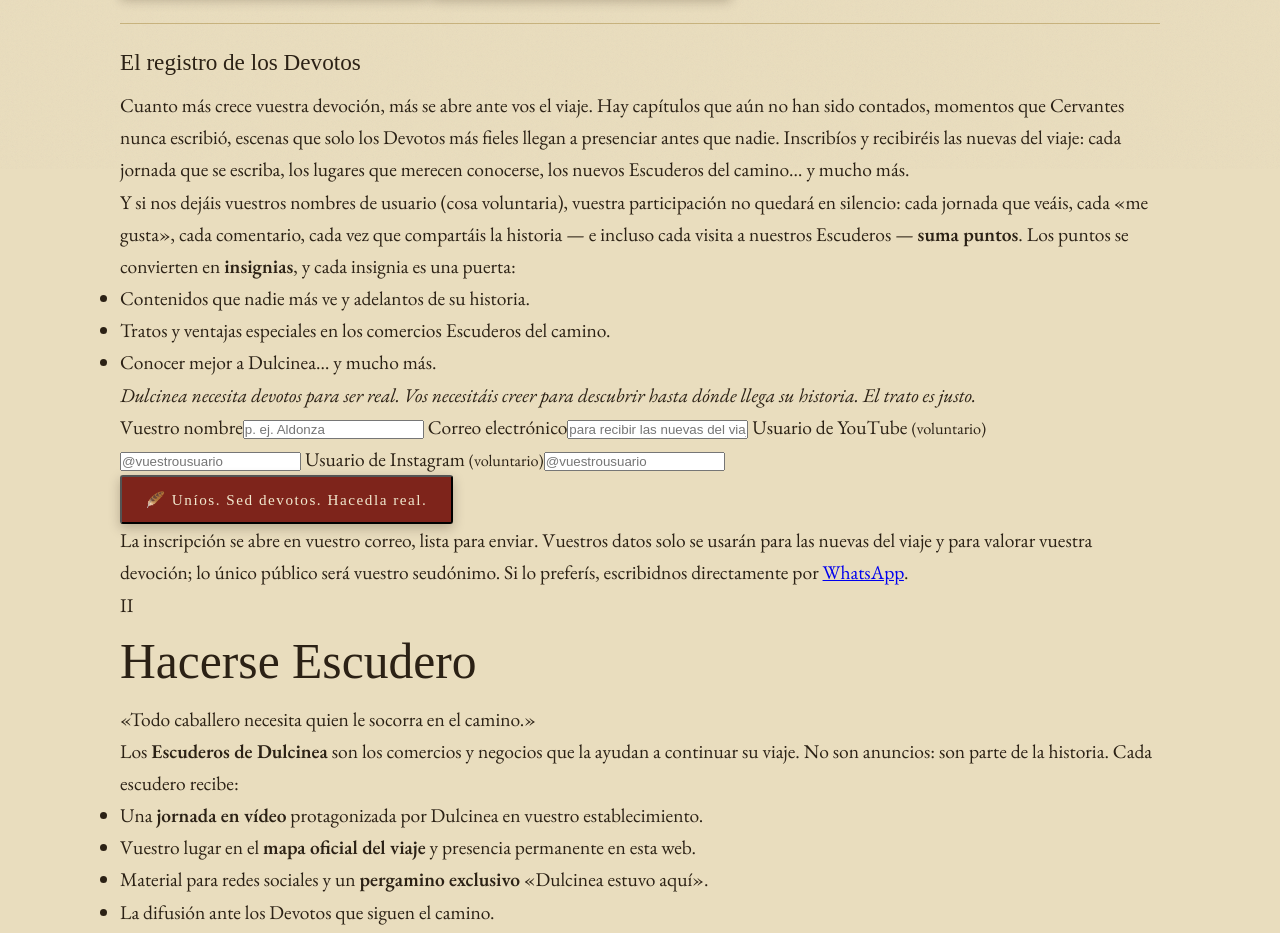
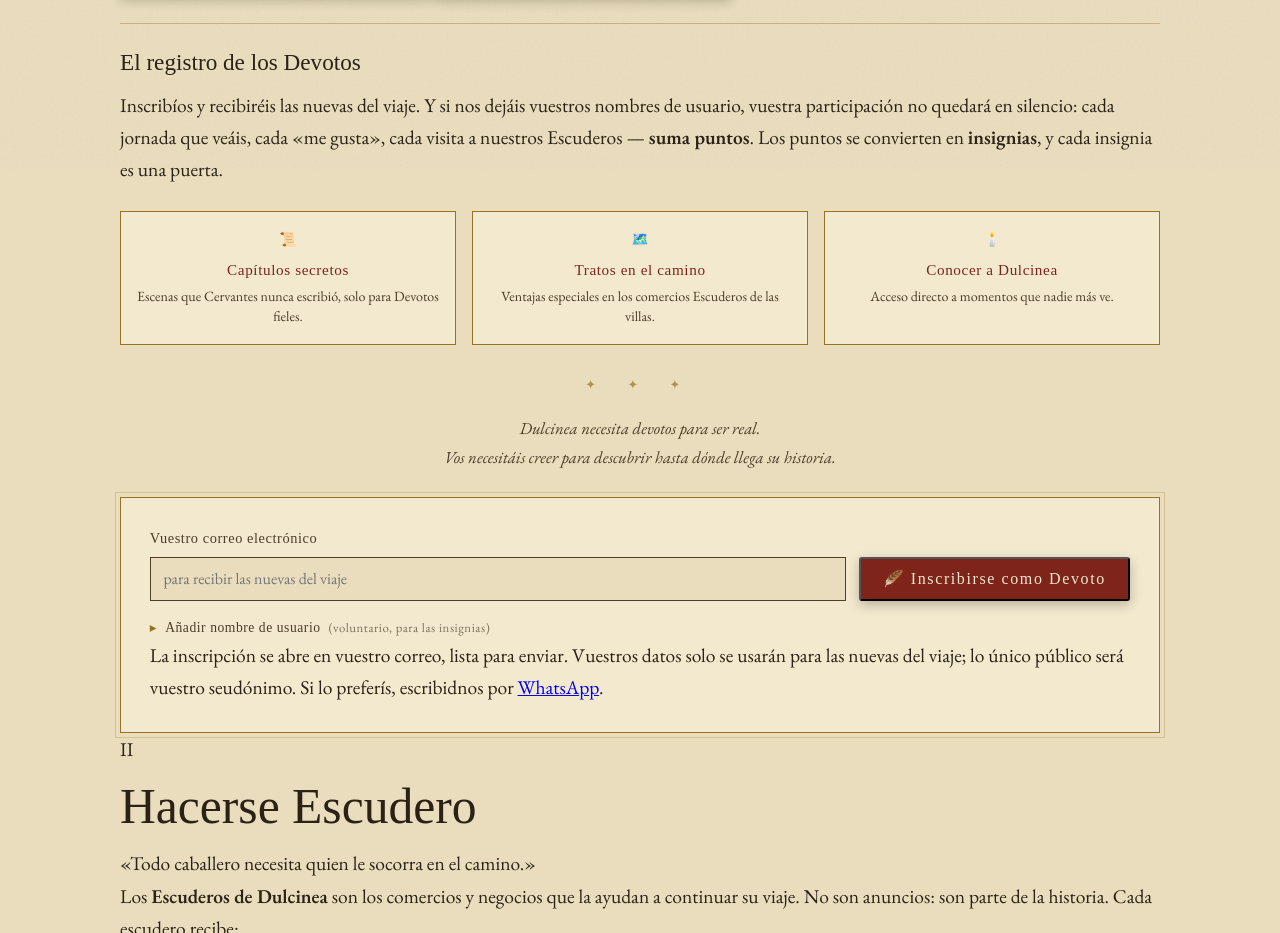
Before and after one commit to batchpcalcala-afk/dulcinea-web, an Astro site: page /participar in a window 1280 px wide. Shown: the part 631-1564 px from the top of the page. Built offline with nearby package versions, Linux system fonts and the light colour scheme; Astro itself is replaced by a stand-in of ours; a web font is replaced by a local one.

Commit message:
Rediseño sección Devotos: insignias, formulario destacado, CTA más clara
Co-Authored-By: Claude Sonnet 4.6 <noreply@anthropic.com>
Claude-Session: https://claude.ai/code/session_01SWtV3UEj5fPMCYsLN8ZBsg

```diff
--- a/src/pages/participar.astro
+++ b/src/pages/participar.astro
@@ -39,26 +39,186 @@ const waEscudero = waLink('Hola, tengo un negocio y me interesa conocer cómo ha
       </div>
 
       <h3 class="via-sub">El registro de los Devotos</h3>
-      <p>Cuanto más crece vuestra devoción, más se abre ante vos el viaje. Hay capítulos que aún no han sido contados, momentos que Cervantes nunca escribió, escenas que solo los Devotos más fieles llegan a presenciar antes que nadie. Inscribíos y recibiréis las nuevas del viaje: cada jornada que se escriba, los lugares que merecen conocerse, los nuevos Escuderos del camino… y mucho más.</p>
-      <p>Y si nos dejáis vuestros nombres de usuario (cosa voluntaria), vuestra participación no quedará en silencio: cada jornada que veáis, cada «me gusta», cada comentario, cada vez que compartáis la historia — e incluso cada visita a nuestros Escuderos — <b>suma puntos</b>. Los puntos se convierten en <b>insignias</b>, y cada insignia es una puerta:</p>
-      <ul class="via-lista">
-        <li>Contenidos que nadie más ve y adelantos de su historia.</li>
-        <li>Tratos y ventajas especiales en los comercios Escuderos del camino.</li>
-        <li>Conocer mejor a Dulcinea… y mucho más.</li>
-      </ul>
-      <p><i>Dulcinea necesita devotos para ser real. Vos necesitáis creer para descubrir hasta dónde llega su historia. El trato es justo.</i></p>
+      <p>Inscribíos y recibiréis las nuevas del viaje. Y si nos dejáis vuestros nombres de usuario, vuestra participación no quedará en silencio: cada jornada que veáis, cada «me gusta», cada visita a nuestros Escuderos — <b>suma puntos</b>. Los puntos se convierten en <b>insignias</b>, y cada insignia es una puerta.</p>
 
-      <form id="forma-devoto" class="forma-1616 forma-clara">
-        <div class="campos">
-          <label>Vuestro nombre<input type="text" name="nombre" placeholder="p. ej. Aldonza" /></label>
-          <label>Correo electrónico<input type="email" name="correo" required placeholder="para recibir las nuevas del viaje" /></label>
-          <label>Usuario de YouTube <small>(voluntario)</small><input type="text" name="youtube" placeholder="@vuestrousuario" /></label>
-          <label>Usuario de Instagram <small>(voluntario)</small><input type="text" name="instagram" placeholder="@vuestrousuario" /></label>
+      <!-- Insignias -->
+      <div class="insignias-grid">
+        <div class="insignia-card">
+          <span class="insignia-icono">📜</span>
+          <b>Capítulos secretos</b>
+          <span>Escenas que Cervantes nunca escribió, solo para Devotos fieles.</span>
         </div>
-        <button class="btn btn-lacre" type="submit">🪶 Uníos. Sed devotos. Hacedla real.</button>
-        <p class="forma-nota">La inscripción se abre en vuestro correo, lista para enviar. Vuestros datos solo se usarán para las nuevas del viaje y para valorar vuestra devoción; lo único público será vuestro seudónimo. Si lo preferís, escribidnos directamente por <a href={waDevoto} target="_blank" rel="noopener">WhatsApp</a>.</p>
+        <div class="insignia-card">
+          <span class="insignia-icono">🗺️</span>
+          <b>Tratos en el camino</b>
+          <span>Ventajas especiales en los comercios Escuderos de las villas.</span>
+        </div>
+        <div class="insignia-card">
+          <span class="insignia-icono">🕯️</span>
+          <b>Conocer a Dulcinea</b>
+          <span>Acceso directo a momentos que nadie más ve.</span>
+        </div>
+      </div>
+
+      <!-- Separador ornamental -->
+      <div class="devoto-separador">✦ ✦ ✦</div>
+
+      <p class="devoto-llamada"><i>Dulcinea necesita devotos para ser real.<br/>Vos necesitáis creer para descubrir hasta dónde llega su historia.</i></p>
+
+      <form id="forma-devoto" class="forma-1616 forma-devoto-destacada">
+        <div class="devoto-correo-principal">
+          <label class="label-correo-grande">
+            Vuestro correo electrónico
+            <input type="email" name="correo" required placeholder="para recibir las nuevas del viaje" class="input-correo-grande" />
+          </label>
+          <button class="btn btn-lacre btn-devoto-cta" type="submit">🪶 Inscribirse como Devoto</button>
+        </div>
+        <details class="devoto-opcionales">
+          <summary>Añadir nombre de usuario <small>(voluntario, para las insignias)</small></summary>
+          <div class="campos campos-opcionales">
+            <label>Vuestro nombre<input type="text" name="nombre" placeholder="p. ej. Aldonza" /></label>
+            <label>Usuario de YouTube<input type="text" name="youtube" placeholder="@vuestrousuario" /></label>
+            <label>Usuario de Instagram<input type="text" name="instagram" placeholder="@vuestrousuario" /></label>
+          </div>
+        </details>
+        <p class="forma-nota">La inscripción se abre en vuestro correo, lista para enviar. Vuestros datos solo se usarán para las nuevas del viaje; lo único público será vuestro seudónimo. Si lo preferís, escribidnos por <a href={waDevoto} target="_blank" rel="noopener">WhatsApp</a>.</p>
       </form>
     </article>
+
+    <style>
+      /* ── Insignias ── */
+      .insignias-grid {
+        display: grid;
+        grid-template-columns: repeat(3, 1fr);
+        gap: 1rem;
+        margin: 1.6rem 0 0.5rem;
+      }
+      @media (max-width: 640px) {
+        .insignias-grid { grid-template-columns: 1fr; }
+      }
+      .insignia-card {
+        background: var(--pergamino-claro);
+        border: 1px solid var(--oro);
+        padding: 1.1rem 1rem;
+        display: flex;
+        flex-direction: column;
+        gap: 0.3rem;
+        text-align: center;
+      }
+      .insignia-icono {
+        font-size: 1.7rem;
+        line-height: 1;
+        margin-bottom: 0.2rem;
+      }
+      .insignia-card b {
+        font-family: 'IM Fell English SC', serif;
+        font-weight: 400;
+        font-size: 0.95rem;
+        color: var(--lacre);
+        letter-spacing: 0.04em;
+      }
+      .insignia-card span {
+        font-size: 0.88rem;
+        color: var(--tinta-suave);
+        line-height: 1.4;
+      }
+
+      /* ── Separador y llamada ── */
+      .devoto-separador {
+        text-align: center;
+        color: var(--oro);
+        letter-spacing: 0.9rem;
+        font-size: 0.8rem;
+        margin: 1.8rem 0 1.2rem;
+        opacity: 0.7;
+      }
+      .devoto-llamada {
+        text-align: center;
+        font-size: 1.05rem;
+        line-height: 1.7;
+        color: var(--tinta-suave);
+        margin-bottom: 1.6rem;
+      }
+
+      /* ── Formulario destacado ── */
+      .forma-devoto-destacada {
+        background: var(--pergamino-claro);
+        border: 1.5px solid var(--oro);
+        outline: 1px solid rgba(150,116,31,0.25);
+        outline-offset: 4px;
+        padding: 1.8rem;
+      }
+      .devoto-correo-principal {
+        display: flex;
+        gap: 0.8rem;
+        align-items: flex-end;
+        flex-wrap: wrap;
+      }
+      .label-correo-grande {
+        flex: 1 1 240px;
+        display: flex;
+        flex-direction: column;
+        gap: 0.4rem;
+        font-family: 'IM Fell English SC', serif;
+        font-size: 0.9rem;
+        letter-spacing: 0.04em;
+        color: var(--tinta-suave);
+      }
+      .input-correo-grande {
+        font-size: 1rem;
+        padding: 0.65rem 0.8rem;
+        border: 1.5px solid var(--tinta-suave);
+        background: var(--pergamino);
+        color: var(--tinta);
+        font-family: 'EB Garamond', serif;
+        width: 100%;
+      }
+      .input-correo-grande:focus {
+        outline: 2px solid var(--lacre);
+        outline-offset: 2px;
+        border-color: var(--lacre);
+      }
+      .btn-devoto-cta {
+        flex-shrink: 0;
+        font-size: 1rem;
+        padding: 0.65rem 1.4rem;
+        white-space: nowrap;
+      }
+
+      /* ── Opcionales desplegables ── */
+      .devoto-opcionales {
+        margin-top: 1rem;
+      }
+      .devoto-opcionales summary {
+        font-family: 'IM Fell English SC', serif;
+        font-size: 0.85rem;
+        letter-spacing: 0.04em;
+        color: var(--tinta-suave);
+        cursor: pointer;
+        list-style: none;
+        display: flex;
+        align-items: center;
+        gap: 0.5rem;
+      }
+      .devoto-opcionales summary::before {
+        content: '▸';
+        color: var(--oro);
+        transition: transform 0.2s;
+      }
+      .devoto-opcionales[open] summary::before {
+        transform: rotate(90deg);
+      }
+      .devoto-opcionales summary small {
+        font-family: 'EB Garamond', serif;
+        font-size: 0.8rem;
+        opacity: 0.7;
+      }
+      .campos-opcionales {
+        margin-top: 0.8rem;
+        padding-top: 0.8rem;
+        border-top: 1px solid rgba(150,116,31,0.3);
+      }
+    </style>
 
     <!-- ============ ESCUDEROS ============ -->
     <article class="via via-oscura revela" id="escudero" style="transition-delay:.15s">
```
